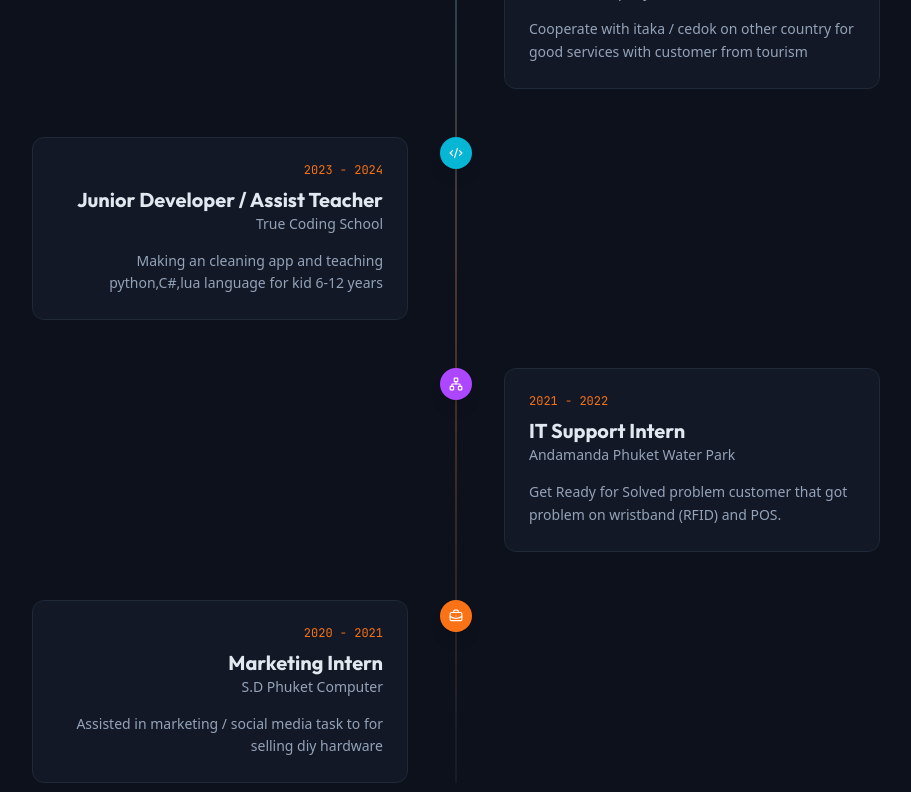
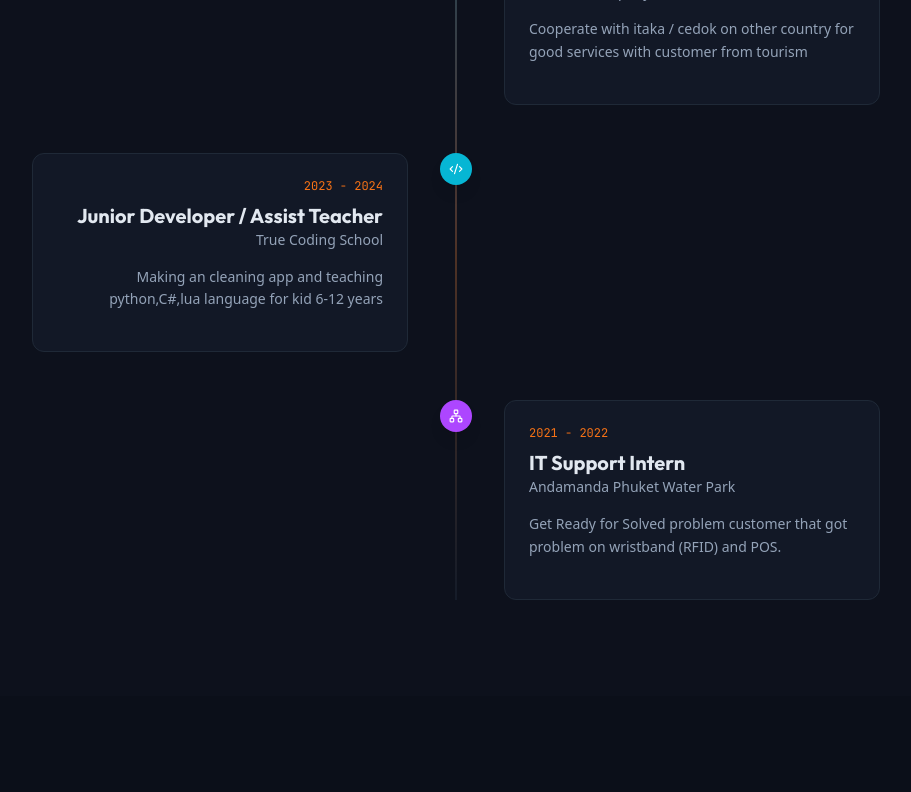
Before and after one commit to xkoruzx/portfolio, a Next.js app: page / in a window 1280 px wide. Shown: the part 2560-3352 px from the top of the page, without its empty margins (184-1095 px from the left). Built offline with nearby package versions, Linux system fonts and the light colour scheme.

Commit message:
updated experience

```diff
--- a/components/Experience.tsx
+++ b/components/Experience.tsx
@@ -1,7 +1,8 @@
 "use client";
 
-import { motion } from "framer-motion";
-import { Briefcase, Network, GraduationCap, ClipboardList, CodeXml, BriefcaseBusiness } from "lucide-react";
+import { motion, AnimatePresence } from "framer-motion";
+import { Briefcase, Network, GraduationCap, ClipboardList, CodeXml, BriefcaseBusiness, FolderOpen } from "lucide-react";
+import { useState } from "react";
 
 const experience = [
     {
@@ -11,7 +12,10 @@ const experience = [
         desc: "Cooperate with itaka / cedok on other country for good services with customer from tourism",
         type: "work",
         icon: ClipboardList,
-        color: "bg-green-900"
+        color: "bg-green-900",
+        gallery: [
+            "https://i.ibb.co/0jy9hvWX/image.png"
+        ]
     },
     {
         role: "Junior Developer / Assist Teacher",
@@ -20,7 +24,11 @@ const experience = [
         desc: "Making an cleaning app and teaching python,C#,lua language for kid 6-12 years",
         type: "work",
         icon: CodeXml,
-        color: "bg-primary"
+        color: "bg-primary",
+        gallery: [
+            "https://i.ibb.co/Fqq5JYLG/485807872-634750176136573-6980053168738037307-n.jpg",
+            "https://i.ibb.co/2zwnDSn/0001.jpg"
+        ]
     },
     {
         role: "IT Support Intern",
@@ -29,20 +37,31 @@ const experience = [
         desc: "Get Ready for Solved problem customer that got problem on wristband (RFID) and POS.",
         type: "work",
         icon: Network,
-        color: "bg-purple-500"
+        color: "bg-purple-500",
+        gallery: [
+            "https://i.ibb.co/BKKfz1bp/1765186233660.jpg",
+            "https://i.ibb.co/XrXgcFN7/1765186303520.jpg",
+            "https://i.ibb.co/R47YZL7n/1765186428581.jpg"
+        ]
     },
-    {
-        role: "Marketing Intern",
-        company: "S.D Phuket Computer",
-        period: "2020 - 2021",
-        desc: "Assisted in marketing / social media task to for selling diy hardware",
-        type: "intern",
-        icon: BriefcaseBusiness,
-        color: "bg-secondary"
-    }
+    // {
+    //     role: "Marketing Intern",
+    //     company: "S.D Phuket Computer",
+    //     period: "2020 - 2021",
+    //     desc: "Assisted in marketing / social media task to for selling diy hardware",
+    //     type: "intern",
+    //     icon: BriefcaseBusiness,
+    //     color: "bg-secondary",
+    //     gallery: [
+    //         "https://placehold.co/400x300/F97316/FFFFFF?text=Hardware",
+    //         "https://placehold.co/400x300/EA580C/FFFFFF?text=Marketing"
+    //     ]
+    // }
 ];
 
 export function Experience() {
+    const [hoveredIndex, setHoveredIndex] = useState<number | null>(null);
+
     return (
         <section id="experience" className="py-24 bg-surface/30">
             <div className="container mx-auto px-6 max-w-4xl">
@@ -52,7 +71,7 @@ export function Experience() {
                     viewport={{ once: true }}
                     className="text-3xl md:text-5xl font-heading font-bold mb-16 text-center"
                 >
-          // Experience Timeline
+                    // Experience Timeline
                 </motion.h2>
 
                 <div className="relative">
@@ -83,13 +102,66 @@ export function Experience() {
                                 {/* Content Card */}
                                 <div className={`ml-20 md:ml-0 md:w-1/2 ${index % 2 === 0 ? "md:pl-12 text-left" : "md:pr-12 md:text-right"
                                     }`}>
-                                    <div className="bg-surface border border-surface-highlight p-6 rounded-xl hover:border-primary/30 transition-colors group">
+                                    <div
+                                        className={`bg-surface border p-6 rounded-xl transition-all duration-300 group relative overflow-hidden ${hoveredIndex === index
+                                            ? `border-[${item.color.replace('bg-', '')}]/50 shadow-[0_0_15px_-5px_theme(colors.blue.500)]` // Simplified glow for dynamic colors or just hardcode blue as requested
+                                            : "border-surface-highlight hover:border-primary/30"
+                                            } ${hoveredIndex === index ? "border-blue-500/50" : ""}`} // Explicit requested glow
+                                        onMouseEnter={() => setHoveredIndex(index)}
+                                        onMouseLeave={() => setHoveredIndex(null)}
+                                    >
                                         <span className="text-secondary font-mono text-xs mb-2 block">{item.period}</span>
                                         <h3 className="text-xl font-bold font-heading text-text-main group-hover:text-primary transition-colors">{item.role}</h3>
                                         <h4 className="text-text-muted text-sm font-medium mb-4">{item.company}</h4>
-                                        <p className="text-text-muted text-sm leading-relaxed">
+                                        <p className="text-text-muted text-sm leading-relaxed mb-4">
                                             {item.desc}
                                         </p>
+
+                                        {/* Hover Gallery */}
+                                        <AnimatePresence>
+                                            {hoveredIndex === index && (
+                                                <motion.div
+                                                    initial={{ height: 0, opacity: 0 }}
+                                                    animate={{ height: "auto", opacity: 1 }}
+                                                    exit={{ height: 0, opacity: 0 }}
+                                                    transition={{ duration: 0.3, ease: "easeInOut" }}
+                                                    className="overflow-hidden"
+                                                >
+                                                    <div className="pt-4 border-t border-surface-highlight">
+                                                        <div className="flex items-center gap-2 mb-3 text-xs text-text-muted font-mono">
+                                                            <FolderOpen size={12} />
+                                                            <span>Evidence_Vault</span>
+                                                        </div>
+                                                        <motion.div
+                                                            className="grid grid-cols-3 gap-2"
+                                                            variants={{
+                                                                visible: { transition: { staggerChildren: 0.1 } }
+                                                            }}
+                                                            initial="hidden"
+                                                            animate="visible"
+                                                        >
+                                                            {item.gallery.map((img, i) => (
+                                                                <motion.div
+                                                                    key={i}
+                                                                    variants={{
+                                                                        hidden: { opacity: 0, y: -10 },
+                                                                        visible: { opacity: 1, y: 0 }
+                                                                    }}
+                                                                    className="relative aspect-video rounded-md overflow-hidden bg-surface-highlight border border-white/5 hover:border-white/20 transition-colors"
+                                                                >
+                                                                    {/* Using standard img for brevity or Next Image if preferred. Using img for placeholders often safer avoids domain config issues */}
+                                                                    <img
+                                                                        src={img}
+                                                                        alt="Proof of work"
+                                                                        className="w-full h-full object-cover"
+                                                                    />
+                                                                </motion.div>
+                                                            ))}
+                                                        </motion.div>
+                                                    </div>
+                                                </motion.div>
+                                            )}
+                                        </AnimatePresence>
                                     </div>
                                 </div>
                             </motion.div>
--- a/components/Footer.tsx
+++ b/components/Footer.tsx
@@ -12,10 +12,10 @@ export function Footer() {
                 </div>
 
                 <div className="flex items-center gap-6">
-                    <Link href="https://github.com/xkoruzx" target ="_blank" className="text-text-muted hover:text-primary transition-colors"><Github size={20} /></Link>
-                    <Link href="https://www.linkedin.com/in/suradit-rongmuang-3856a8355/" target ="_blank" className="text-text-muted hover:text-blue-400 transition-colors"><Linkedin size={20} /></Link>
-                    <Link href="#" target ="_blank" className="text-text-muted hover:text-sky-400 transition-colors"><Twitter size={20} /></Link>
-                    <Link href="#" target ="_blank" className="text-text-muted hover:text-secondary transition-colors"><Mail size={20} /></Link>
+                    <Link href="https://github.com/xkoruzx" target="_blank" className="text-text-muted hover:text-primary transition-colors"><Github size={20} /></Link>
+                    <Link href="https://www.linkedin.com/in/suradit-rongmuang-3856a8355/" target="_blank" className="text-text-muted hover:text-blue-400 transition-colors"><Linkedin size={20} /></Link>
+                    <Link href="#" target="_blank" className="text-text-muted hover:text-sky-400 transition-colors"><Twitter size={20} /></Link>
+                    <Link href="mailto:suradit.nus@gmail.com?subject=Hi I'am Nus &body=If you want to text me you can text me here!!" target="_blank" className="text-text-muted hover:text-secondary transition-colors"><Mail size={20} /></Link>
                 </div>
 
                 <div className="text-text-muted text-xs font-mono">
```
